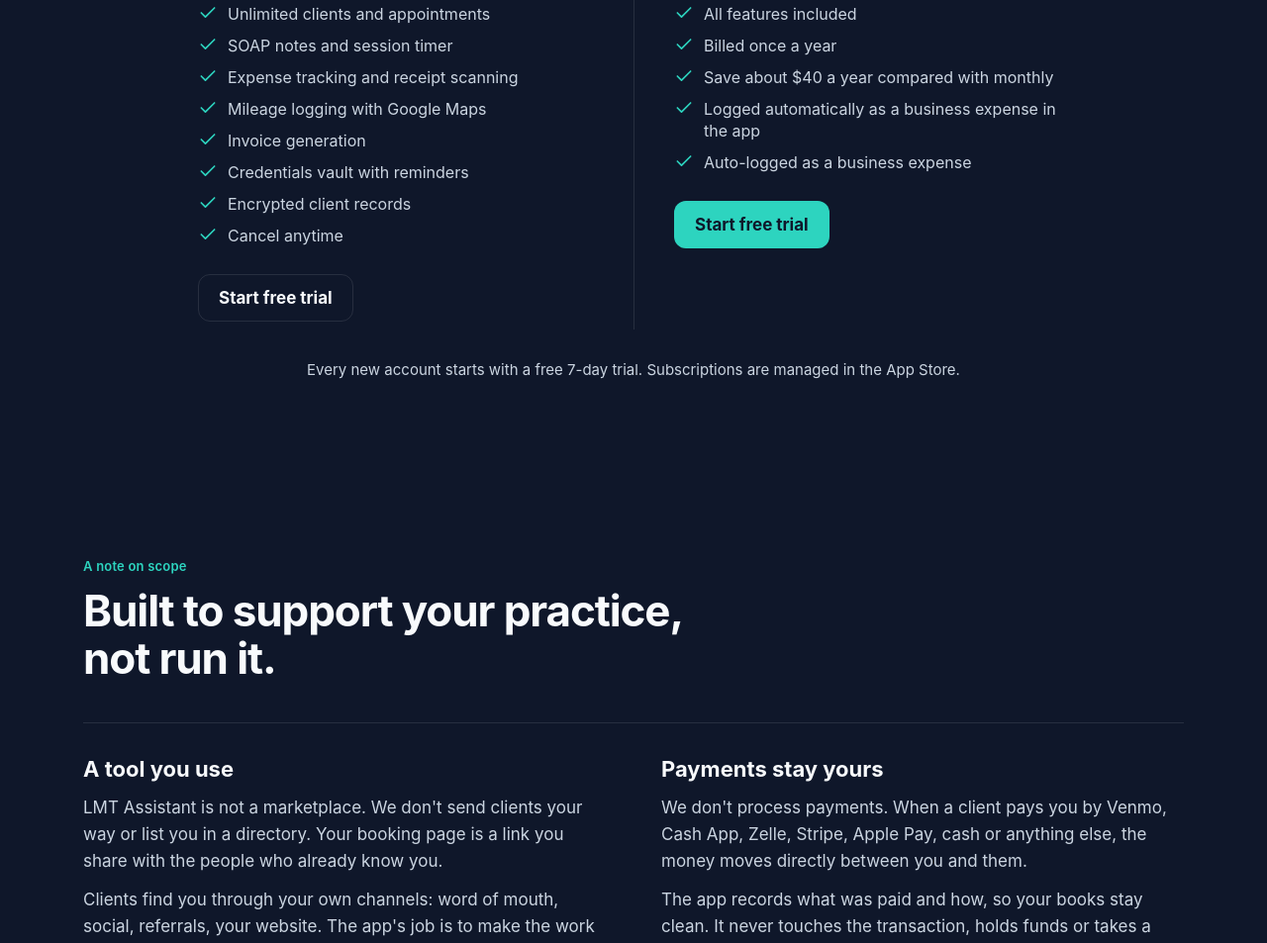
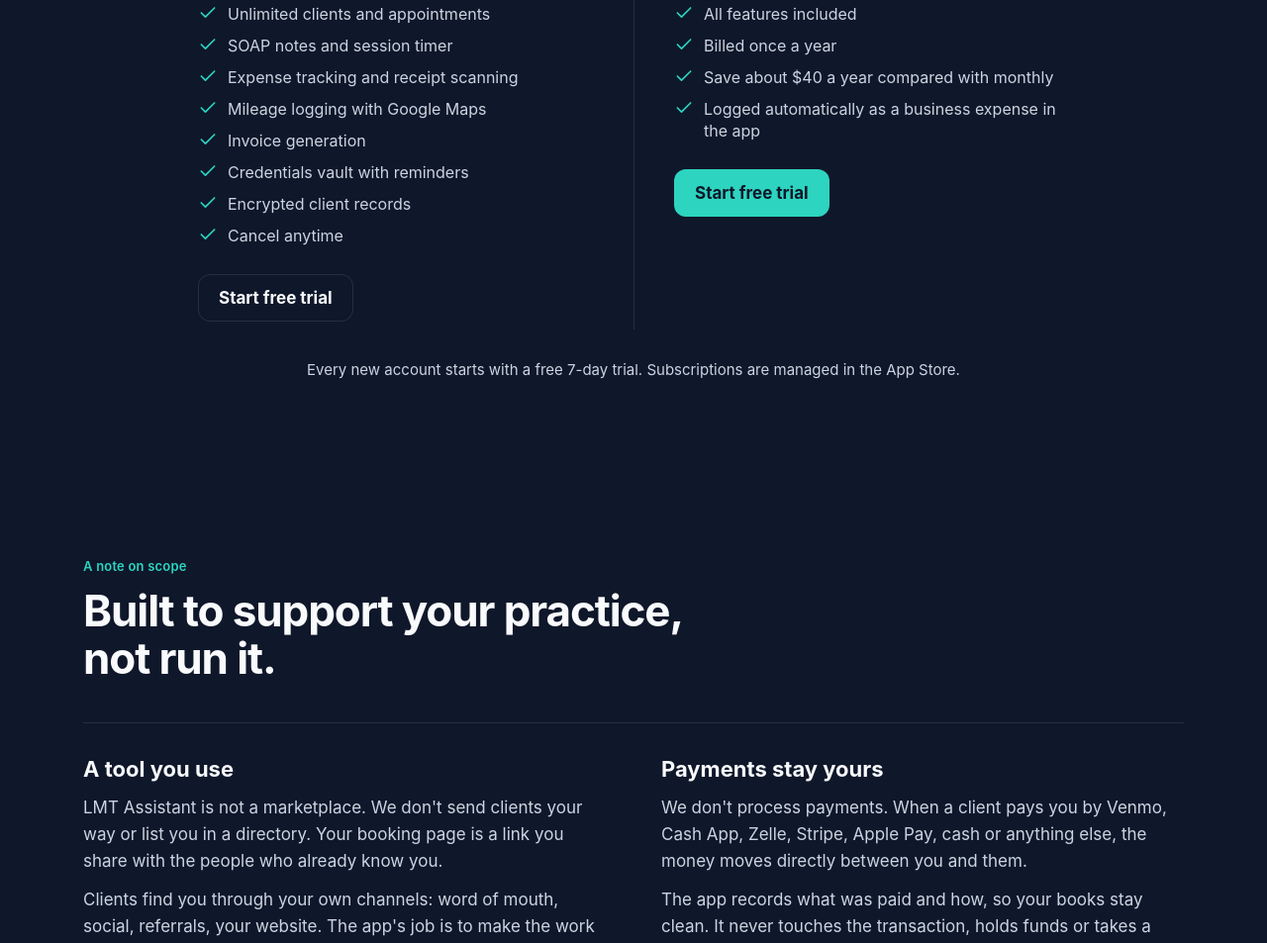
Before and after one commit to suite-327/lmtassistant-website, a plain HTML site: page index.html in a window 1280 px wide. Shown: the part 4733-5686 px from the top of the page at 99% size. Drawn offline with Linux system fonts and the light colour scheme.

Commit message:
Pricing card: remove the duplicate business-expense line
Co-Authored-By: Claude Sonnet 5.5 <noreply@anthropic.com>

```diff
--- a/index.html
+++ b/index.html
@@ -243,7 +243,6 @@
                             <li><span class="ic" aria-hidden="true"><svg viewBox="0 0 24 24" fill="none" stroke="currentColor" stroke-width="2" stroke-linecap="round" stroke-linejoin="round"><path d="M20 6 9 17l-5-5"/></svg></span>Billed once a year</li>
                             <li><span class="ic" aria-hidden="true"><svg viewBox="0 0 24 24" fill="none" stroke="currentColor" stroke-width="2" stroke-linecap="round" stroke-linejoin="round"><path d="M20 6 9 17l-5-5"/></svg></span>Save about $40 a year compared with monthly</li>
                             <li><span class="ic" aria-hidden="true"><svg viewBox="0 0 24 24" fill="none" stroke="currentColor" stroke-width="2" stroke-linecap="round" stroke-linejoin="round"><path d="M20 6 9 17l-5-5"/></svg></span>Logged automatically as a business expense in the app</li>
-                            <li><span class="ic" aria-hidden="true"><svg viewBox="0 0 24 24" fill="none" stroke="currentColor" stroke-width="2" stroke-linecap="round" stroke-linejoin="round"><path d="M20 6 9 17l-5-5"/></svg></span>Auto-logged as a business expense</li>
                         </ul>
                         <a class="btn btn-primary" href="https://apps.apple.com/app/id6759268672">Start free trial</a>
                     </div>
```
